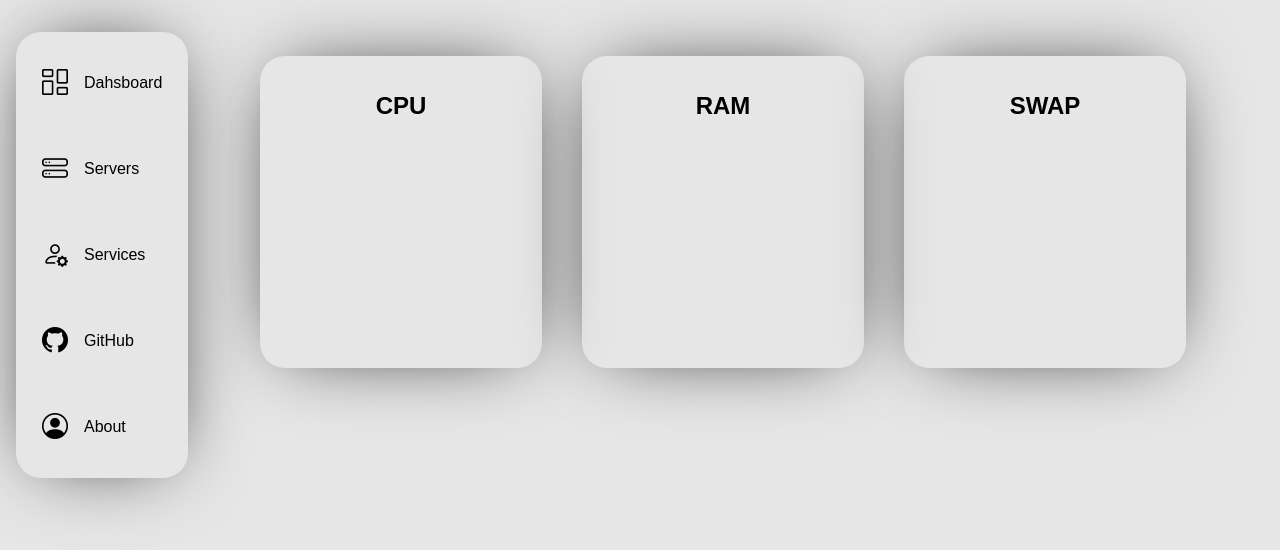
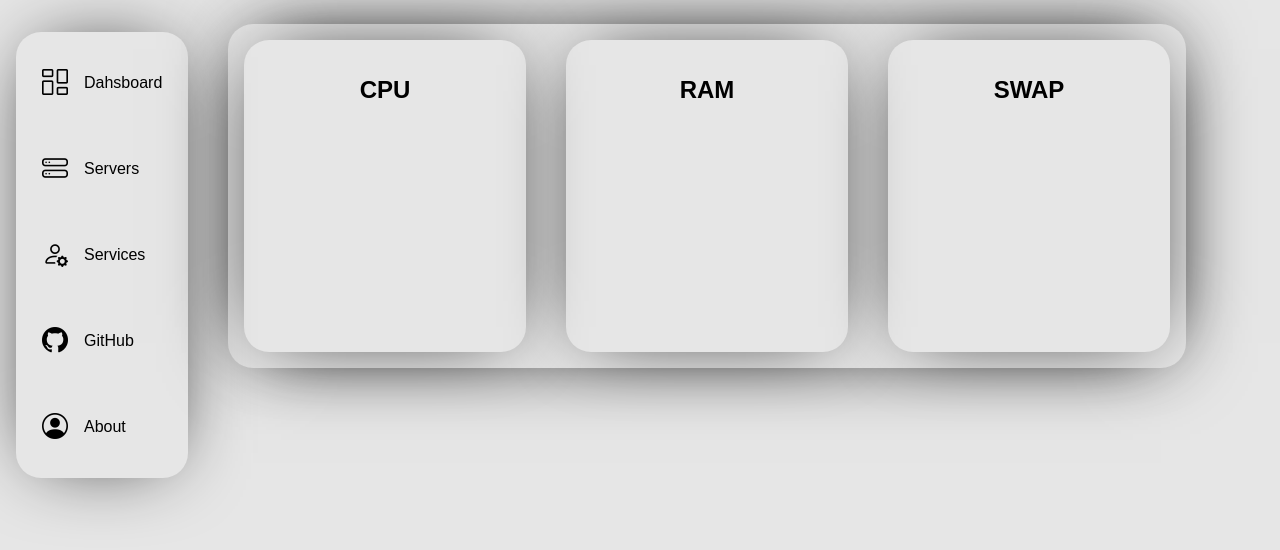
Before and after one commit to AllRedCat/AllRedCat.github.io, a React (Create React App) app in the folder Study/: page / in a window 1280 px wide. Shown: the top 550 px of the page. Built offline with nearby package versions, Linux system fonts and the light colour scheme.

Commit message:
change some styles

```diff
--- a/Study/src/Main.css
+++ b/Study/src/Main.css
@@ -13,4 +13,9 @@
     display: flex;
     padding: 2rem;
     gap: 2.5rem;
+    min-width: 250px;
+    min-height: 280px;
+    box-shadow: 0 0 80px -25px;
+    border-radius: 25px;
+    padding: 1rem;
 }
```
Also changed, not shown: Study/src/App.css (line endings or trailing spaces), Study/src/App.js (line endings or trailing spaces).
